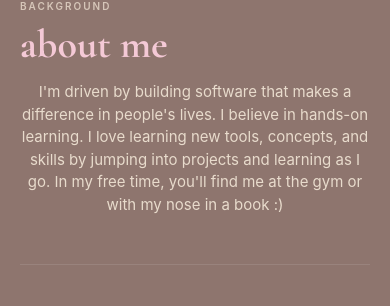
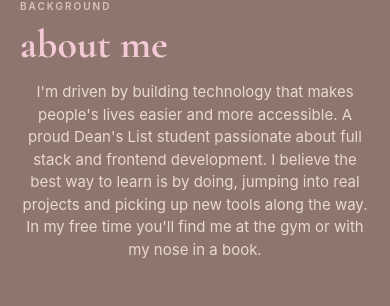
Before and after one commit to nazifabari/portfolio, a React (Vite) app: page / in a window 390 px wide. Shown: the part 801-1107 px from the top of the page. Built offline with nearby package versions, Linux system fonts and the light colour scheme; a web font is replaced by a local one.

Commit message:
updated about me paragraph and fixed responsive design breakpoints

```diff
--- a/src/components/About.tsx
+++ b/src/components/About.tsx
@@ -54,7 +54,11 @@ return(
         />
       } */}
 
-      <p className="text-center font-sans text-[#e8dbcc] text-[15px] md:text-[20px] xl:text-[25px] w-full md:pt-[15px] pt-[7px] " >I'm driven by building software that makes a difference in people's lives. I believe in hands-on learning. I love learning new tools, concepts, and skills by jumping into projects and learning as I go. In my free time, you'll find me at the gym or with my nose in a book :)</p>
+      <p className="text-center font-sans text-[#e8dbcc] text-[15px] md:text-[20px] xl:text-[25px] xl:px-10 w-full md:pt-[15px] pt-[7px] "
+      >I'm driven by building technology that makes people's lives easier and more accessible.
+      A proud Dean's List student passionate about full stack and frontend development.
+      I believe the best way to learn is by doing, jumping into real projects and picking up new tools along the way.
+      In my free time you'll find me at the gym or with my nose in a book.</p>
 
     </div>
 
--- a/src/components/Intro.tsx
+++ b/src/components/Intro.tsx
@@ -8,7 +8,7 @@ function Intro() {
 
     <div id="home" className=" flex bg-[#8E756E] flex-col xl:flex-row py-10 px-5 md:py-20 xl:px-25 md:px-15 2xl:px-30">
 
-      <div className="flex-1 pt-5 xl:pt-30    2xl:pt-40 order-2 xl:order-1 ">
+      <div className="flex-1 pt-5 xl:pt-25   2xl:pt-35 order-2 xl:order-1 ">
 
         <div className="text-[10px] md:text-[15px] font-semibold uppercase text-[#E8DBCC]/[0.78]  hidden xl:block ">
         computer science · class of 2027
```
